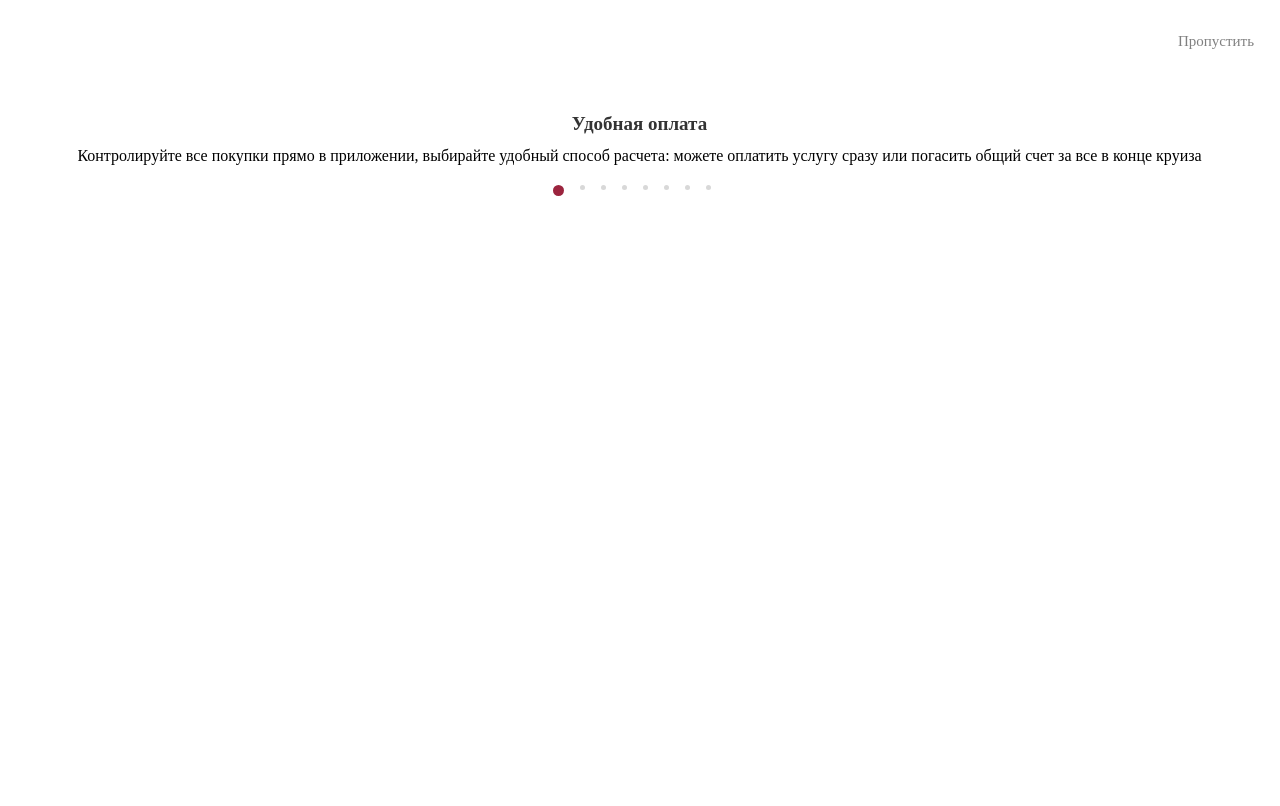
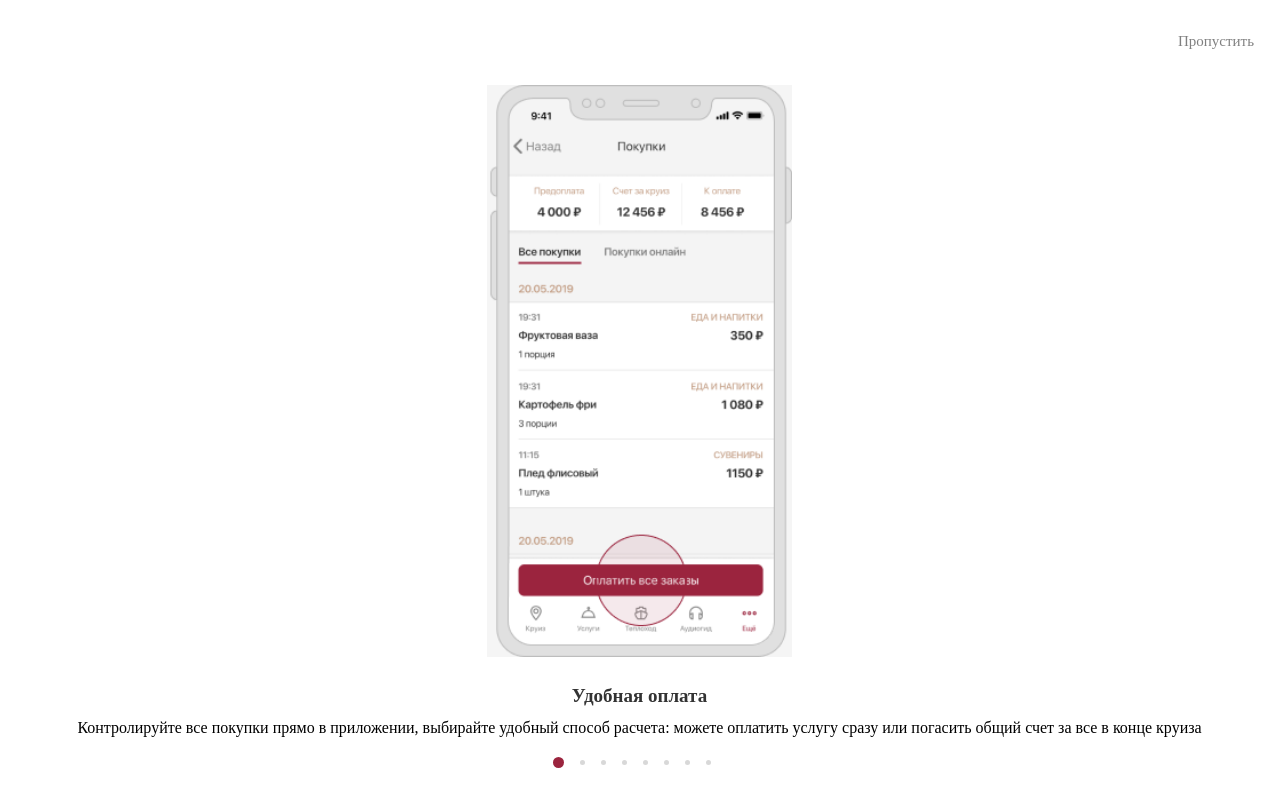
Before and after one commit to idushii/TestSlaider, an Angular app: page / in a window 1280 px wide. Shown: the top 806 px of the page. Built offline with nearby package versions, Linux system fonts and the light colour scheme.

Commit message:
корректировка стилей

```diff
--- a/src/app/slider/slider.component.css
+++ b/src/app/slider/slider.component.css
@@ -2,6 +2,7 @@
   display: flex;
   flex-direction: column;
   justify-content: stretch;
+  height: 100vh;
 }
 .forward {
   margin-left: auto;
@@ -44,6 +45,7 @@
 .pagination {
   display: inline-flex;
   justify-content: center;
+  align-items: center ;
 }
 .point {
   margin-right: 16px;
--- a/src/app/slider/slider.component.less
+++ b/src/app/slider/slider.component.less
@@ -4,6 +4,7 @@
     display: flex;
     flex-direction: column;
     justify-content: stretch;
+    height: 100vh;
 }
 .forward {
     margin-left: auto;
@@ -46,6 +47,7 @@
   .pagination {
       display: inline-flex;
       justify-content: center;
+      align-items: center ;
   }
   .point {
       margin-right: 16px;
```
